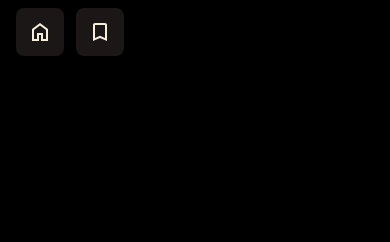
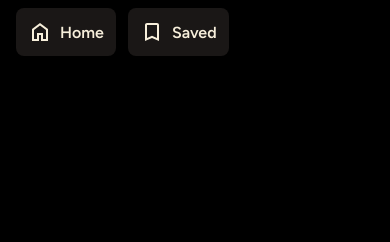
Before and after one commit to AdrienGQT/solar-system-browser, a website built with Vite: page index.html in a window 390 px wide. Shown: the top 242 px of the page. Built offline with nearby package versions, Linux system fonts and the light colour scheme.

Commit message:
Fix responsive

```diff
--- a/index.html
+++ b/index.html
@@ -14,8 +14,8 @@
   </head>
   <body>
     <header class="header">
-      <a class="header__button header__button--home" href=""></a>
-      <a class="header__button header__button--save saveButton" href=""></a>
+      <a class="header__button header__button--home" href="">Home</a>
+      <a class="header__button header__button--save saveButton" href="">Saved</a>
     </header>
 
     <div class="container">
--- a/src/css/scss/base/_base.scss
+++ b/src/css/scss/base/_base.scss
@@ -18,6 +18,7 @@ body {
   padding-top: 8px;
   box-sizing: border-box;
   font-family: $font-main;
+  max-width: 600px;
 }
 
 html{
--- a/src/css/scss/components/_card.scss
+++ b/src/css/scss/components/_card.scss
@@ -7,6 +7,7 @@
   padding: 16px;
   box-sizing: border-box;
   min-width: calc(100vw - 32px);
+  min-width: 100%;
   display: flex;
   flex-direction: column;
   align-items: center;
@@ -36,6 +37,7 @@
   }
 
   &__title {
+    z-index: 10;
     font-size: 68px;
     margin: 0;
     width: 100%;
@@ -90,7 +92,7 @@
     z-index: 1;
     position: absolute;
     bottom: -150px;
-    width: 150%;
+    width: 550px;
     aspect-ratio: 1/1;
     filter: saturate(1.2);
     filter: brightness(1.1);
--- a/src/css/scss/components/_header.scss
+++ b/src/css/scss/components/_header.scss
@@ -8,20 +8,21 @@
 
   &__button {
     all: unset;
-    width: 48px;
+    padding: 12px;
+    padding-left: 44px;
+    box-sizing: border-box;
     height: 48px;
     background-color: map-get($colors, dark-200);
-    // background-color: #272727;
     color: map-get($colors, light-100);
-    // border: 1px solid map-get($colors, light-300);
     font-weight: 600;
     display: flex;
     justify-content: center;
     align-items: center;
     border-radius: 8px;
     background-size: 24px;
-    background-position: center;
     background-repeat: no-repeat;
+    background-position-x: 12px;
+    background-position-y: center;
 
     &--home{
         background-image: url(/icons/home.svg);
```
Also changed, not shown: src/css/style.css, 1 other file.
